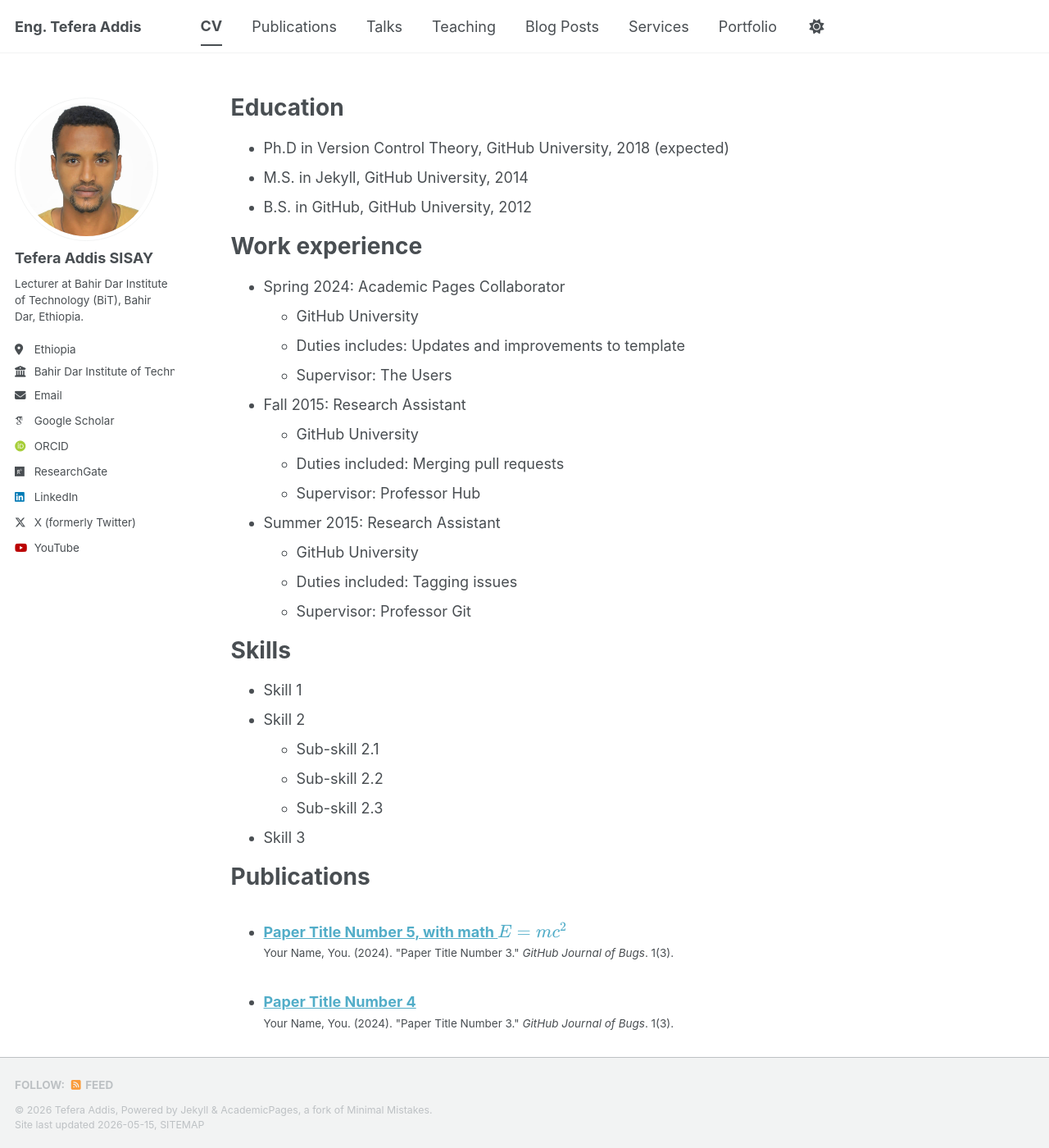
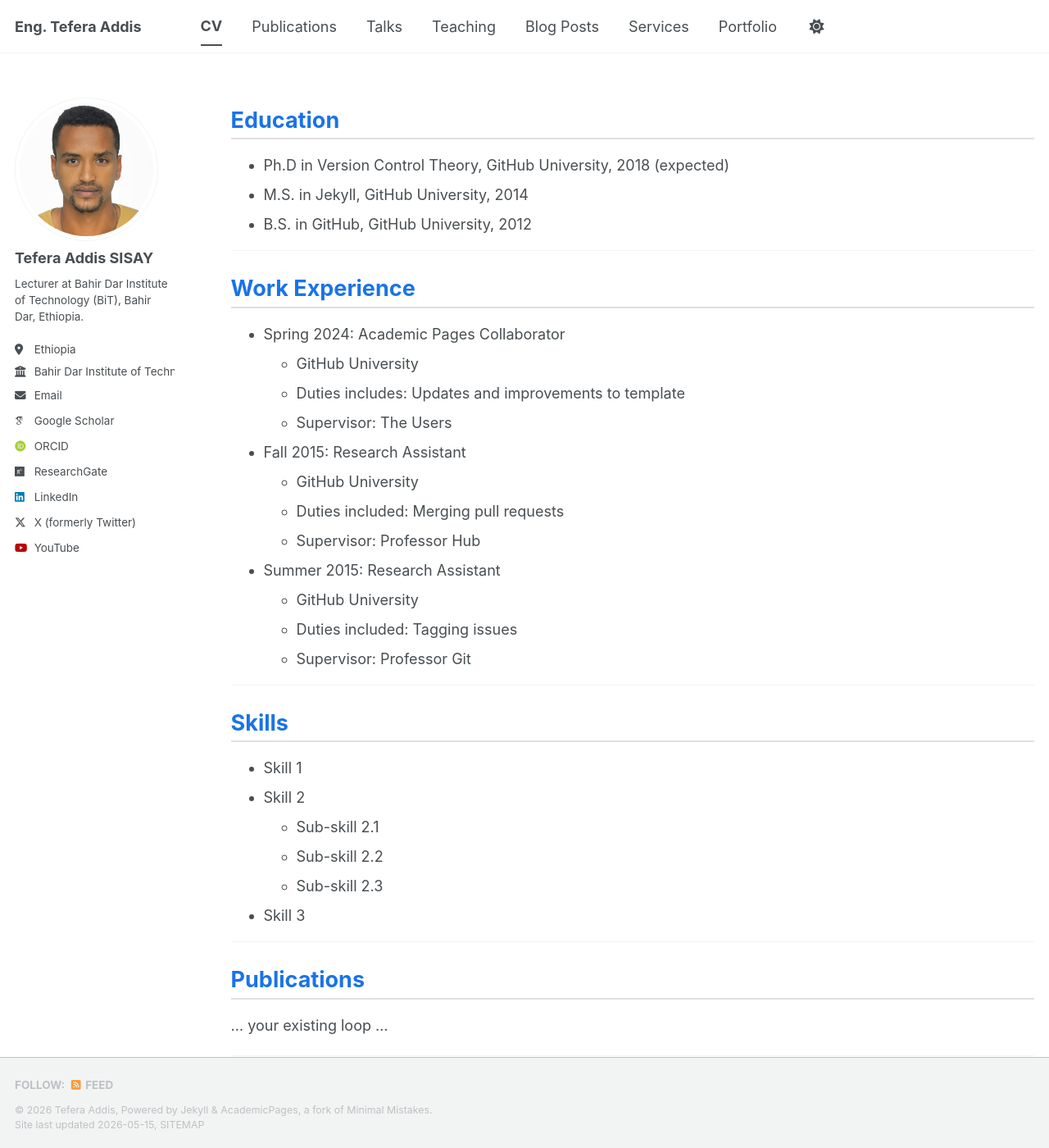
Before and after one commit to tefera-addis-sisay/tefera-addis-sisay.github.io, a Jekyll site: the page built from _pages/cv.md, in a window 1280 px wide and 1400 px high. Shown: the whole window at 82% size. Built offline with Jekyll 4.4.1, drawn with Linux system fonts in a browser that asks for light colours; some web fonts are replaced; a script bundle is joined from its source files by our own code; library files that are not in the unit come from our copies; some of the changed text lies outside the part shown.

Commit message:
Refactor CV layout and update sections

```diff
--- a/_pages/cv.md
+++ b/_pages/cv.md
@@ -1,21 +1,37 @@
 ---
 layout: archive
+title: ""
 permalink: /cv/
 author_profile: true
 redirect_from:
   - /resume
+hide_title: true
 ---
 
 {% include base_path %}
 
-Education
-======
+<style>
+.cv-section {
+  color: #1a73e8;   /* BLUE */
+  font-size: 1.5em;
+  font-weight: bold;
+  margin-top: 30px;
+  margin-bottom: 10px;
+  border-bottom: 2px solid #e0e0e0;
+  padding-bottom: 5px;
+}
+</style>
+
+<h2 class="cv-section">Education</h2>
+
 * Ph.D in Version Control Theory, GitHub University, 2018 (expected)
 * M.S. in Jekyll, GitHub University, 2014
 * B.S. in GitHub, GitHub University, 2012
 
-Work experience
-======
+---
+
+<h2 class="cv-section">Work Experience</h2>
+
 * Spring 2024: Academic Pages Collaborator
   * GitHub University
   * Duties includes: Updates and improvements to template
@@ -31,8 +47,10 @@ Work experience
   * Duties included: Tagging issues
   * Supervisor: Professor Git
 
-Skills
-======
+---
+
+<h2 class="cv-section">Skills</h2>
+
 * Skill 1
 * Skill 2
   * Sub-skill 2.1
@@ -40,24 +58,26 @@ Skills
   * Sub-skill 2.3
 * Skill 3
 
-Publications
-======
-  <ul>{% for post in site.publications reversed %}
-    {% include archive-single-cv.html %}
-  {% endfor %}</ul>
+---
 
-Talks
-======
-  <ul>{% for post in site.talks reversed %}
-    {% include archive-single-talk-cv.html  %}
-  {% endfor %}</ul>
+<h2 class="cv-section">Publications</h2>
 
-Teaching
-======
-  <ul>{% for post in site.teaching reversed %}
-    {% include archive-single-cv.html %}
-  {% endfor %}</ul>
+... your existing loop ...
 
-Service and leadership
-======
+---
+
+<h2 class="cv-section">Talks</h2>
+
+... your existing loop ...
+
+---
+
+<h2 class="cv-section">Teaching</h2>
+
+... your existing loop ...
+
+---
+
+<h2 class="cv-section">Service and Leadership</h2>
+
 * Currently signed in to 43 different slack teams
```
